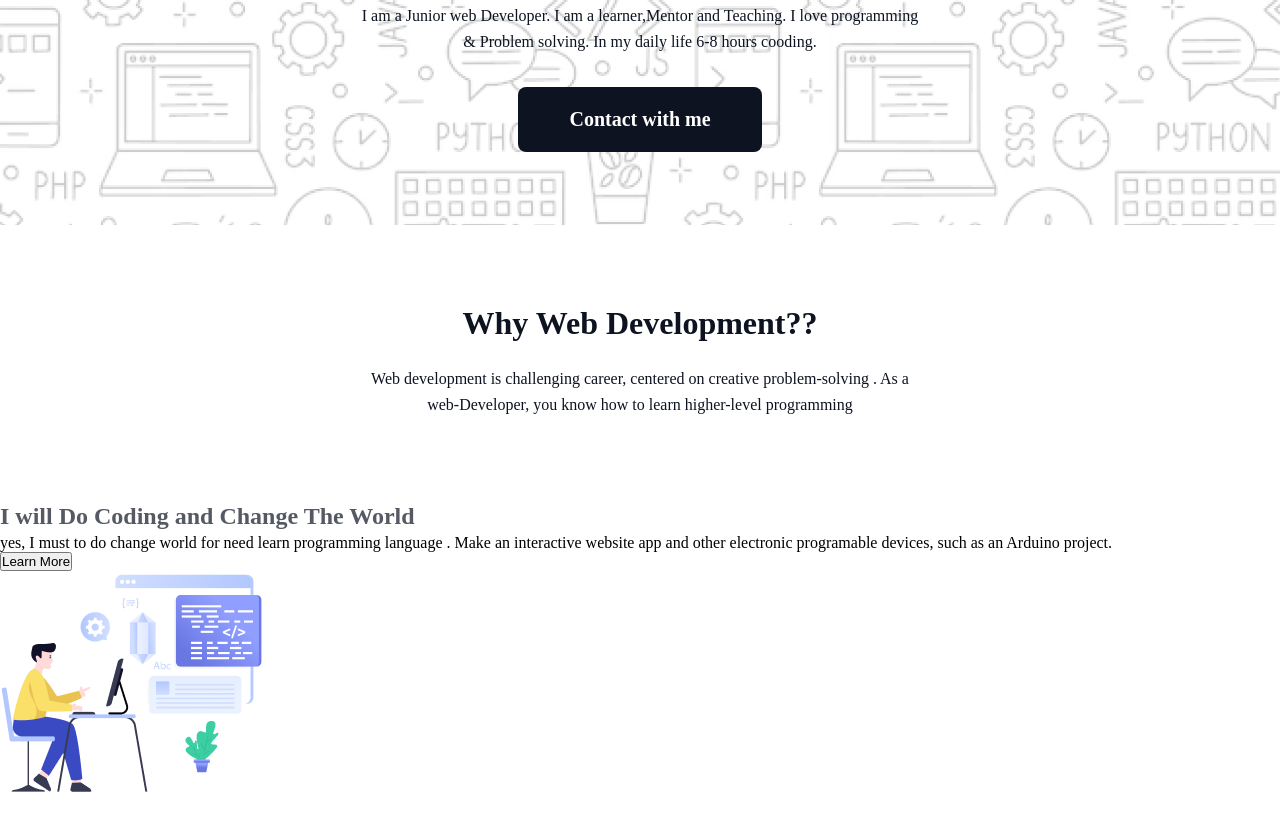
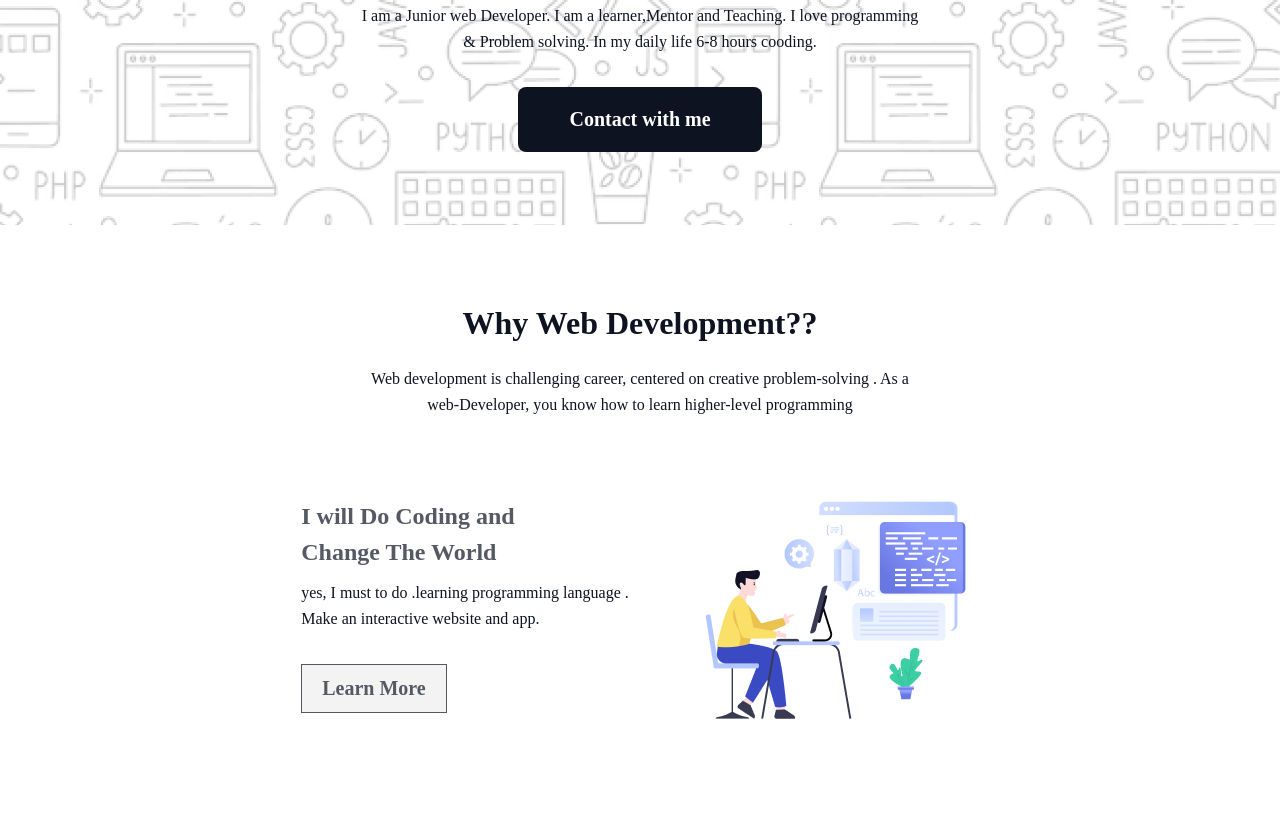
Before and after one commit to ruhulaminn1316/Assignment-01, a plain HTML site: page index.html in a window 1280 px wide. Shown: the part 427-1242 px from the top of the page. After the commit the page ends 1169 px from the top, so only its background shows below. Drawn offline with Linux system fonts and the light colour scheme; a web font is replaced by a local one.

Commit message:
main part  section-02 done

```diff
--- a/index.html
+++ b/index.html
@@ -35,15 +35,15 @@
     <div class="main-02">
         <div>
             <h2 class="i-will-do">
-                I will Do Coding and Change The World
+                I will Do Coding and <br> Change The World
             </h2>
             <p class="yes-i-must">
-              yes, I must to do change world for need learn programming language . Make an interactive website app and other electronic programable devices, such as an Arduino project.
+              yes, I must to do .learning programming  language . <br> Make an interactive website and app.
             </p>
-            <button>
+            <button class="battun">
             Learn More</button>
         </div>
-    <img src="./assets/Layer_1.png" alt="learn about programming">
+    <div class="img-cover-02"><img src="./assets/Layer_1.png" alt="learn about programming"></div>
             </div>
             <div></div>
             <div></div>
--- a/styles/style.css
+++ b/styles/style.css
@@ -99,6 +99,21 @@ margin-top: 24px;
 }
 
 /* main-part-02 */
+#main-part-02{
+    margin:0px,249px, 0px,245px;
+}
+.main-02{
+
+display: flex;
+text-align: left;
+ justify-content:center;
+ border-radius: 16px;
+ background: linear-gradient(90.00deg, rgb(255, 255, 255),rgba(255, 255, 255, 0) 100%);
+.cover-img-02{
+    margin-right: 20px;
+}
+
+}
 .i-will-do{
     color: rgba(13, 19, 33, 0.7);
     font-family: Azeret Mono;
@@ -107,9 +122,8 @@ font-weight: 700;
     line-height: 36px;
     letter-spacing: 0%;
     text-align: left;
-
 }
-.i-will-must{
+.yes-i-must{
     color: rgb(13, 19, 33);
     font-family: Azeret Mono;
     font-size: 16px;
@@ -117,4 +131,23 @@ font-weight: 400;
     line-height: 26px;
     letter-spacing: 0%;
     text-align: left;
+    margin-bottom: 32px;
+    margin-right: 75px;
+    margin-top: 10px;
 }
+
+.battun{
+    color: rgb(13, 19, 33);
+    font-family: Azeret Mono;
+    font-size: 20px;
+    font-weight: 600;
+    line-height: 23px;
+    letter-spacing: 0%;
+    text-align: center;
+    box-sizing: border-box;
+border: 1px solid rgb(13, 19, 33);
+opacity: 0.7;
+padding: 12px 20px 12px 20px;
+
+
+}
```
Lines whose indentation alone changed are shown as unchanged.
